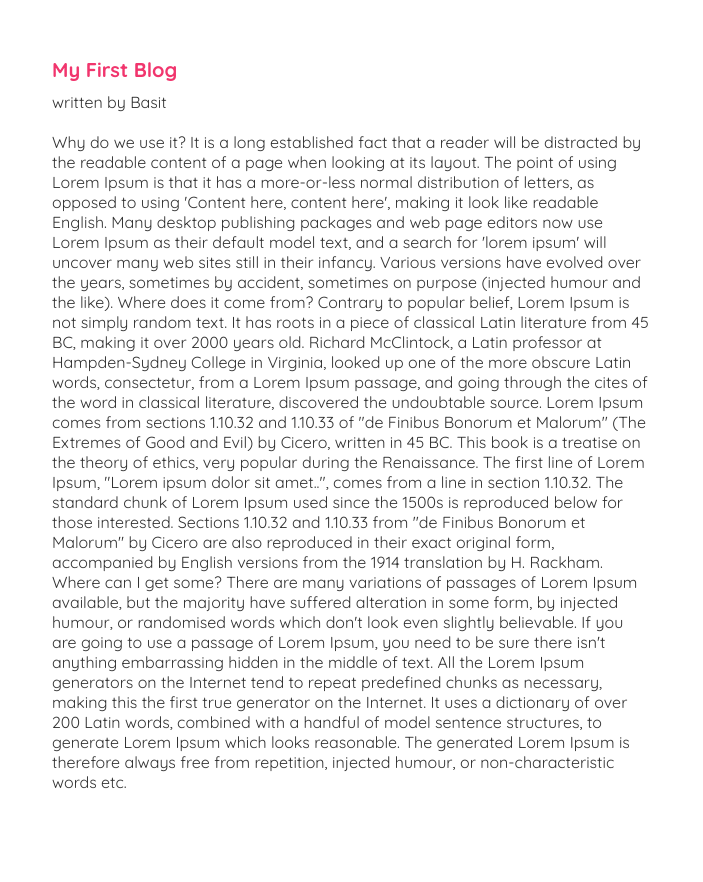
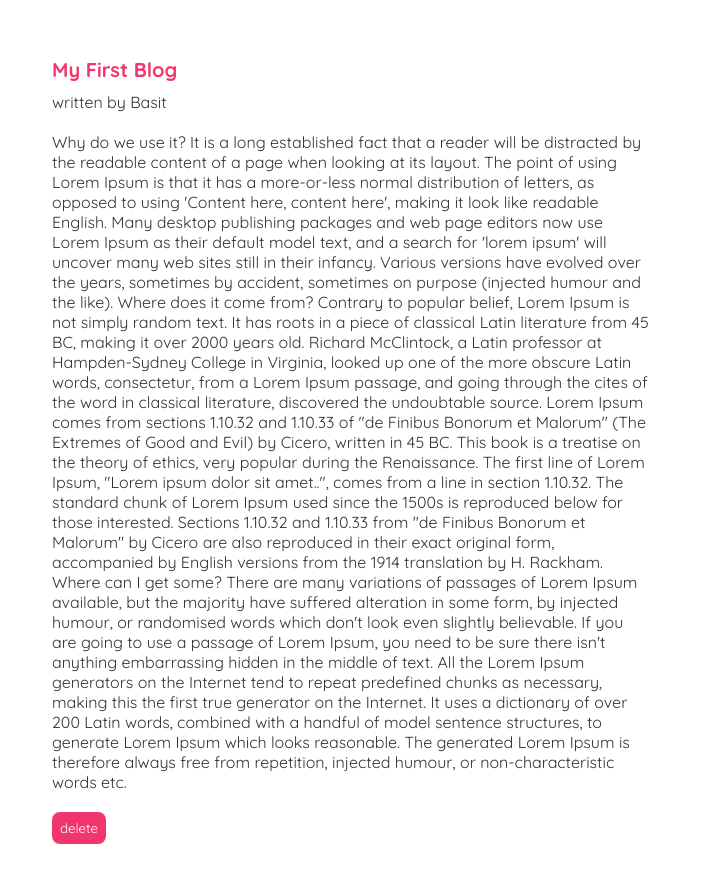
Before and after one commit to Abdulbasit182000/Forntend-2, a React app in the folder firstapp/: page /blogs/1 in a window 1280 px wide. Shown: the part 76-958 px from the top of the page, without its empty margins (288-991 px from the left). Built offline with nearby package versions, Linux system fonts and the light colour scheme; data requests are answered from the project's data file.

Commit message:
Made Delete requests

```diff
--- a/firstapp/src/Cpmponents/BlogDetails.js
+++ b/firstapp/src/Cpmponents/BlogDetails.js
@@ -1,9 +1,19 @@
-import { useParams } from "react-router-dom";
+import { useNavigate, useParams } from "react-router-dom";
 import useFetch from "../usefetch";
 
 const BlogDetails = () => {
     const {id} = useParams();
     const {data: blog , isLoading: isLoading} = useFetch('http://localhost:8000/blogs/' + id);
+    const navigate = useNavigate();
+
+    const handleCLick = () => {
+        fetch(`http://localhost:8000/blogs/${id}`, {
+            method: 'DELETE'
+        }).then(() => {
+            navigate('/');
+        })
+    }
+
     return (
         <div className="blog-details">
             {isLoading && <div>Loading....</div>}
@@ -12,6 +22,7 @@ const BlogDetails = () => {
                     <h2>{blog.title}</h2>
                     <p>written by {blog.author}</p>
                     <div>{blog.body}</div>
+                    <button onClick={handleCLick}>delete</button>
                 </article>
             )}
         </div>
--- a/firstapp/src/Cpmponents/create.js
+++ b/firstapp/src/Cpmponents/create.js
@@ -1,9 +1,11 @@
 import { useState } from "react";
+import {useNavigate} from 'react-router-dom'
 
 const Create = () => {
     const [title, setTitle] = useState('')
     const [body, setBody] = useState('')
     const [author, setAuthor] = useState('Ali')
+    const navigate = useNavigate();
 
     const handleSubmit = (e) => {
         e.preventDefault()
@@ -15,6 +17,7 @@ const Create = () => {
             body: JSON.stringify(blog)
         }).then( ()=> {
             console.group('new blog added')
+            navigate('/')
         })
     }
 
--- a/firstapp/src/index.css
+++ b/firstapp/src/index.css
@@ -55,6 +55,14 @@
 .blog-details div {
   margin: 20px 0;
 }
+.blog-details button{
+  background: #f1356d;
+  color: #fff;
+  border: 0;
+  padding: 8px;
+  border-radius: 8px;
+  cursor: pointer;
+}
 .create input, .create textarea, .create select{
   width: 100px;
   padding: 6px 10px;
```
